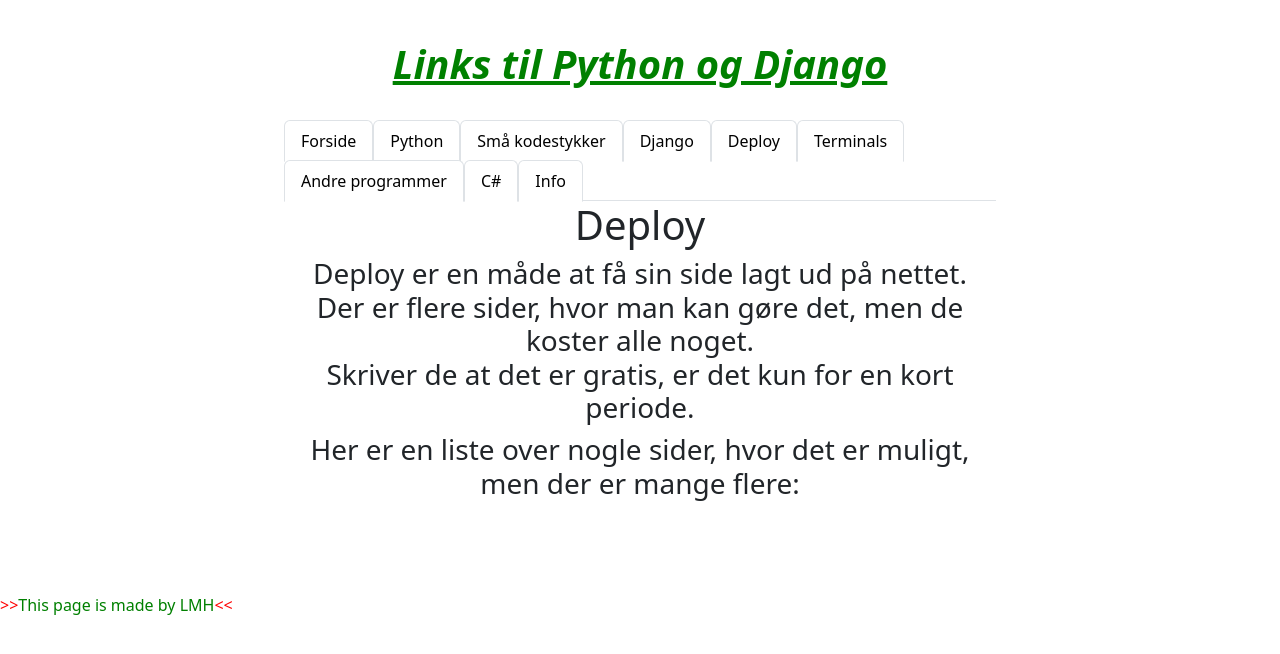
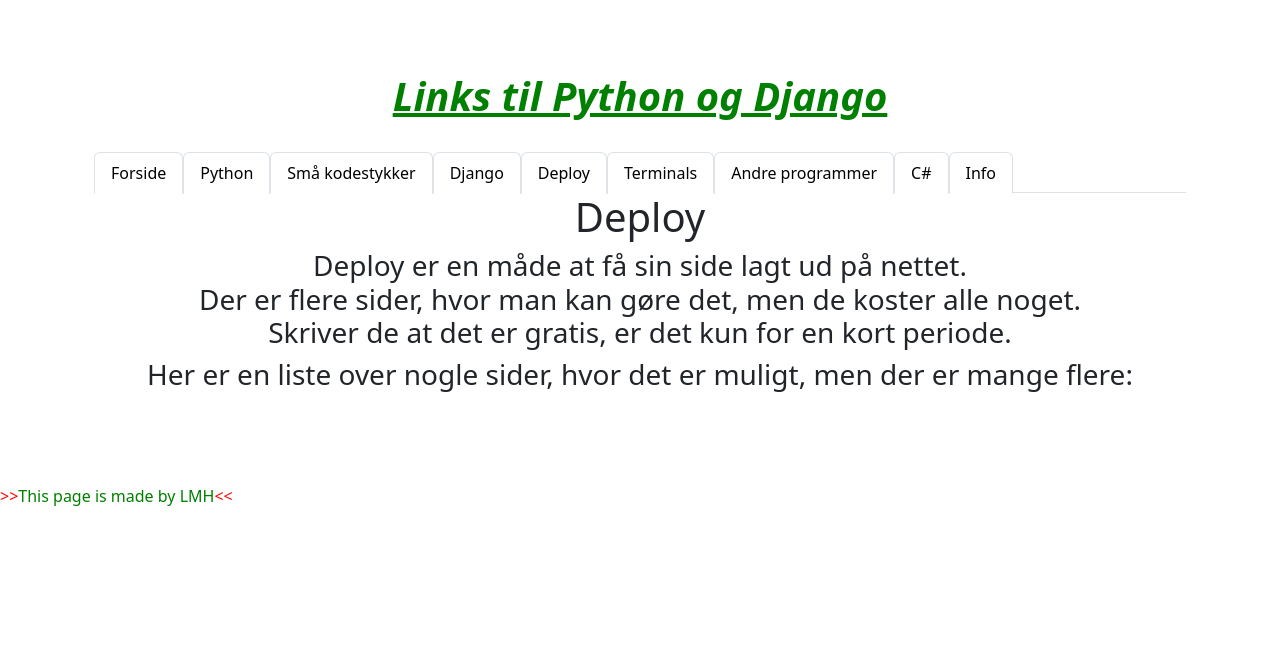
Before and after one commit to LoneHilke/codinglinks, a Django app: page /deploy/ in a window 1280 px wide. Shown: the top 654 px of the page. Run offline with Django 5.2, Linux system fonts and the light colour scheme; data that the repository does not hold is empty; some libraries are stand-ins or nearby versions.

Commit message:
Små justeringer
små justeringer

Co-Authored-By: Qvisty <jgq@live.dk>

```diff
--- a/links/templates/links/base.html
+++ b/links/templates/links/base.html
@@ -27,8 +27,8 @@
     <body>
 
 <div class="container mb-3">
-        <div class="row justify-content-center mt-3">
-          <div class="col-md-8 col-sm-12 offset md-1 p-4 text-center">
+        <div class="row justify-content-center mt-5">
+          <div class="col-md-12 col-sm-12 offset md-1 p-4 text-center">
             <font color=green><h1><b><u><i>Links til Python og Django</i></u></b></h1></font><br>
 
       <ul class="nav nav-tabs">
```
